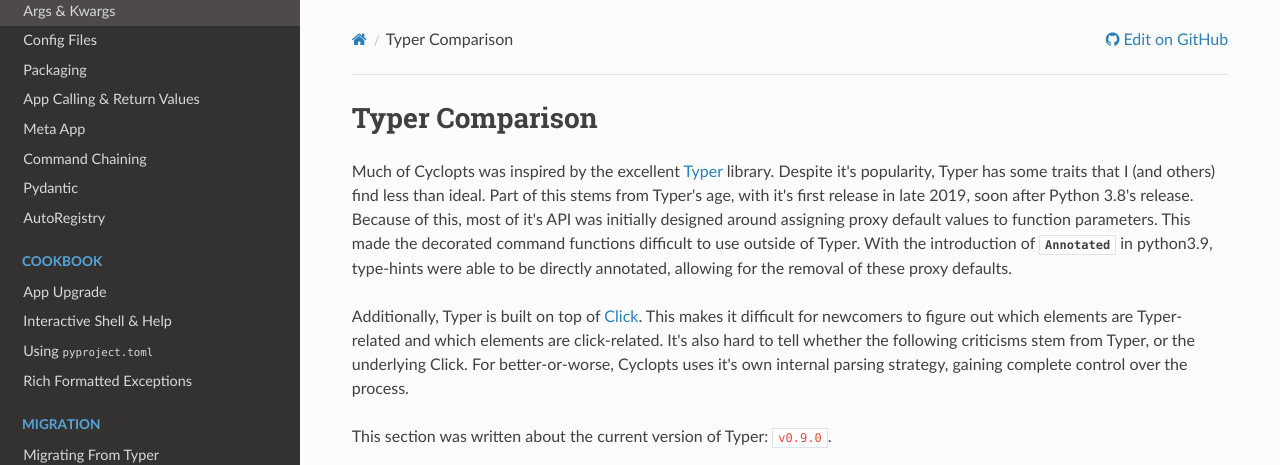
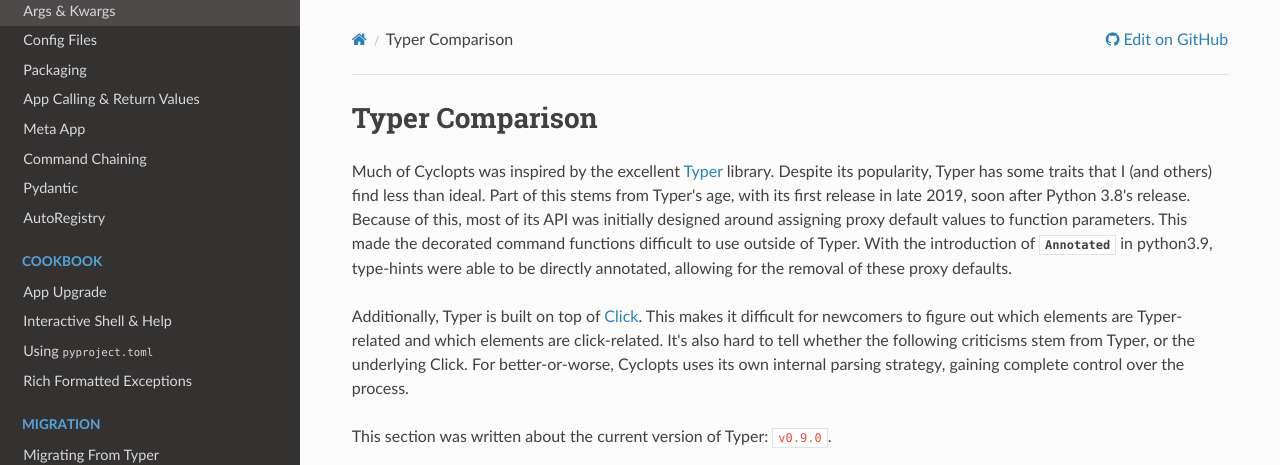
Before and after one commit to BrianPugh/cyclopts, a Sphinx documentation site: the page built from docs/source/vs_typer/README.rst, in a window 1280 px wide and 1023 px high. Shown: the top 465 px of the window. Built offline with Sphinx 7.4.7 and the Read the Docs theme 3.1.0, drawn with Linux system fonts in a browser that asks for light colours.

Commit message:
fix: readme grammar
it's == "it is"

```diff
--- a/docs/source/vs_typer/README.rst
+++ b/docs/source/vs_typer/README.rst
@@ -5,16 +5,16 @@
 ================
 
 Much of Cyclopts was inspired by the excellent `Typer`_ library.
-Despite it's popularity, Typer has some traits that I (and others) find less than ideal.
-Part of this stems from Typer's age, with it's first release in late 2019, soon after Python 3.8's release.
-Because of this, most of it's API was initially designed around assigning proxy default values to function parameters.
+Despite its popularity, Typer has some traits that I (and others) find less than ideal.
+Part of this stems from Typer's age, with its first release in late 2019, soon after Python 3.8's release.
+Because of this, most of its API was initially designed around assigning proxy default values to function parameters.
 This made the decorated command functions difficult to use outside of Typer.
 With the introduction of :obj:`~.typing.Annotated` in python3.9, type-hints were able to be directly annotated, allowing for the removal of these proxy defaults.
 
 Additionally, Typer is built on top of `Click`_.
 This makes it difficult for newcomers to figure out which elements are Typer-related and which elements are click-related.
 It's also hard to tell whether the following criticisms stem from Typer, or the underlying Click.
-For better-or-worse, Cyclopts uses it's own internal parsing strategy, gaining complete control over the process.
+For better-or-worse, Cyclopts uses its own internal parsing strategy, gaining complete control over the process.
 
 This section was written about the current version of Typer: ``v0.9.0``.
 
```
